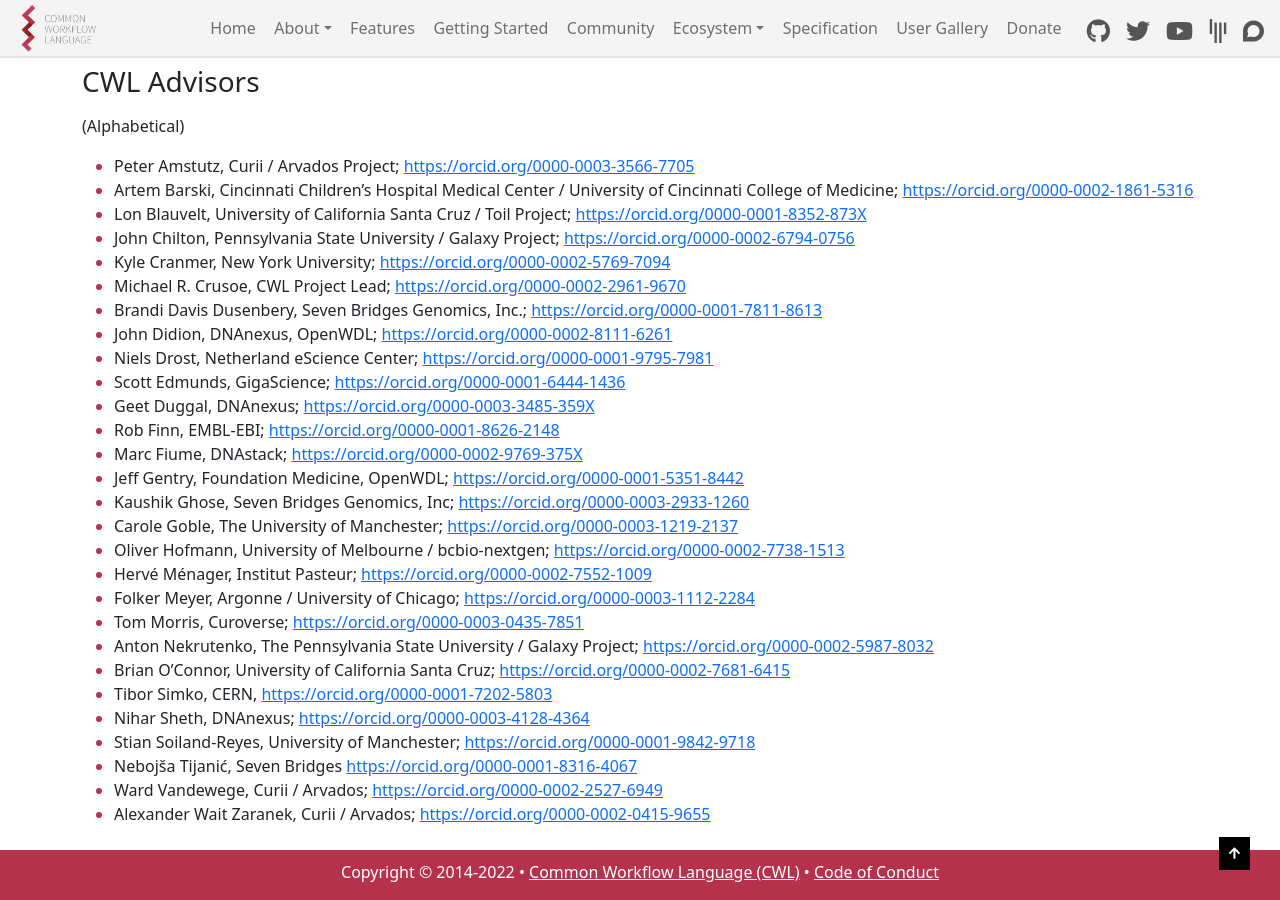
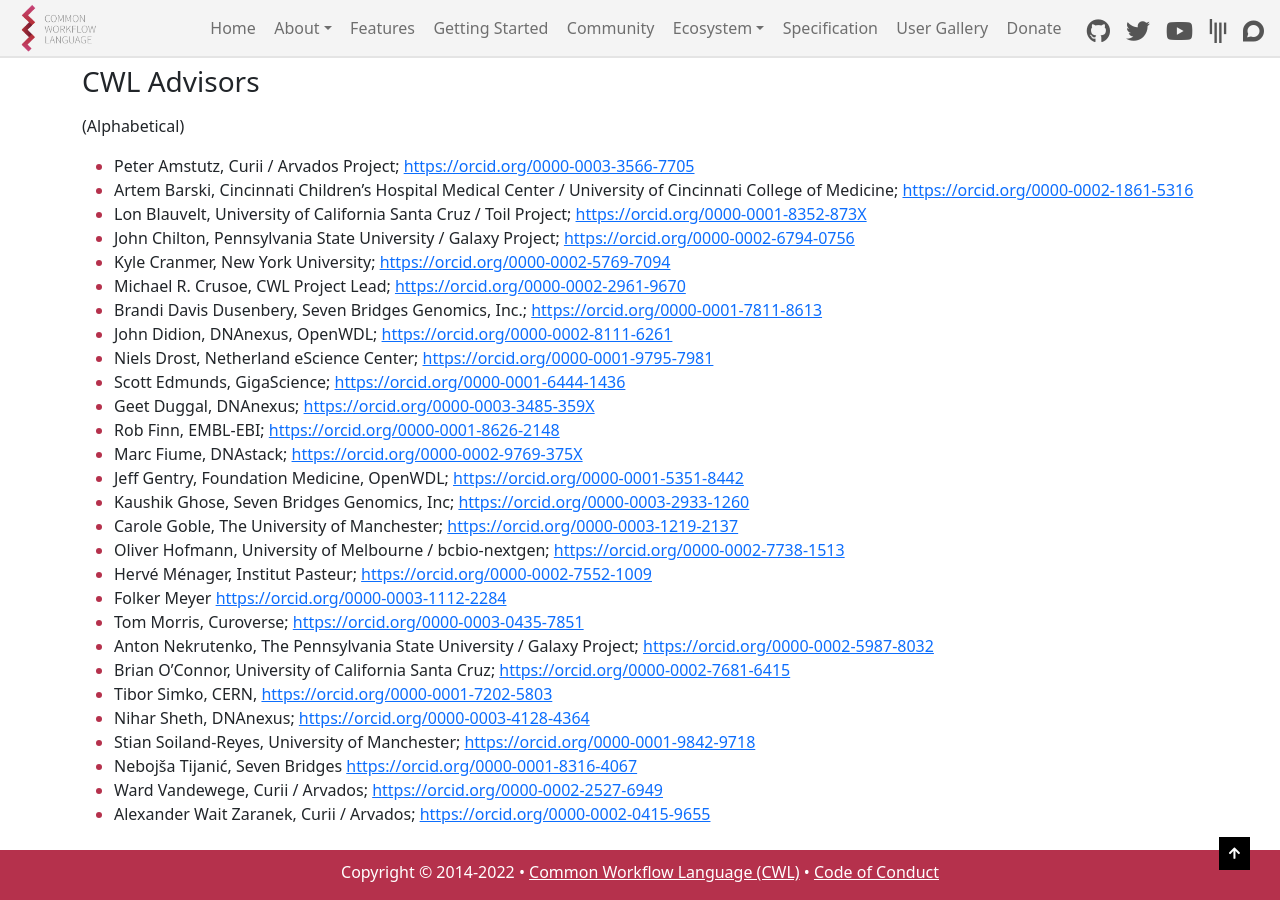
Before and after one commit to common-workflow-language/cwl-website, a Jekyll site: the page built from content/contributors.md, in a window 1280 px wide and 900 px high, scrolled down 1517 px. Built offline with Jekyll 4.4.1, drawn with Linux system fonts in a browser that asks for light colours.

Commit message:
Update content/contributors.md
Co-authored-by: Michael R. Crusoe <1330696+mr-c@users.noreply.github.com>

```diff
--- a/content/contributors.md
+++ b/content/contributors.md
@@ -88,7 +88,7 @@
 *   Carole Goble, The University of Manchester; <https://orcid.org/0000-0003-1219-2137>
 *   Oliver Hofmann, University of Melbourne / bcbio-nextgen; <https://orcid.org/0000-0002-7738-1513>
 *   Hervé Ménager, Institut Pasteur; <https://orcid.org/0000-0002-7552-1009>
-*   Folker Meyer, Argonne / University of Chicago; <https://orcid.org/0000-0003-1112-2284>
+*   Folker Meyer <https://orcid.org/0000-0003-1112-2284>
 *   Tom Morris, Curoverse; <https://orcid.org/0000-0003-0435-7851>
 *   Anton Nekrutenko, The Pennsylvania State University / Galaxy Project; <https://orcid.org/0000-0002-5987-8032>
 *   Brian O'Connor, University of California Santa Cruz; <https://orcid.org/0000-0002-7681-6415>
```
